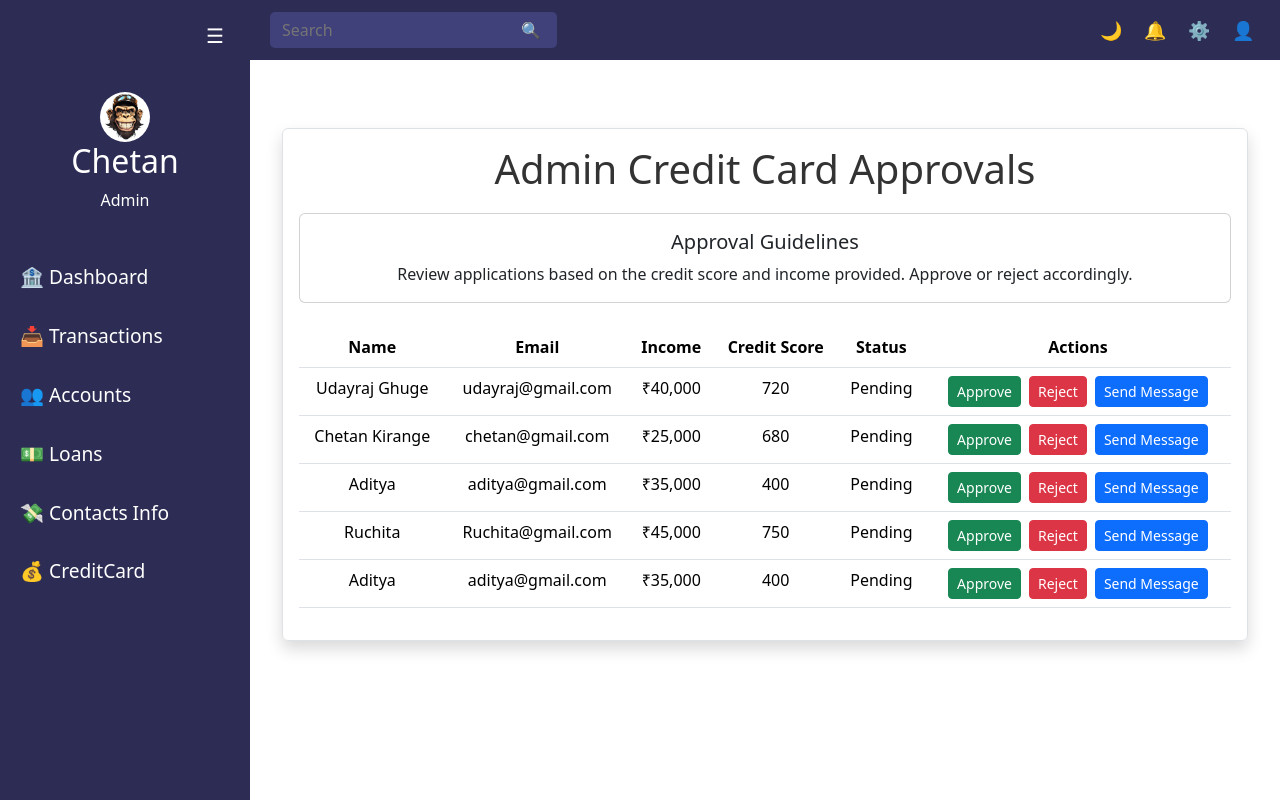
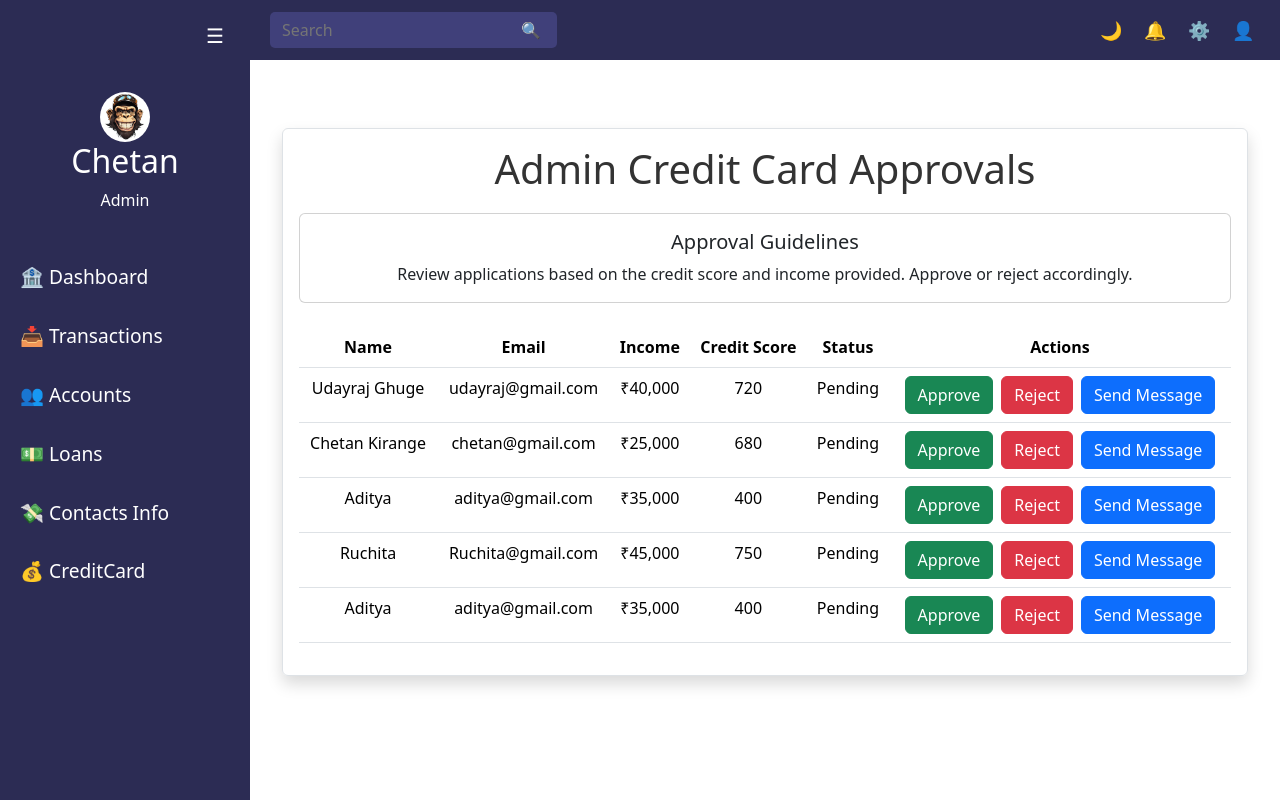
Before and after one commit to AdizZGit/FINAL-finvault-, a React (Create React App) app: page /creditcard in a window 1280 px wide. Built offline with nearby package versions, Linux system fonts and the light colour scheme.

Commit message:
button size increases

```diff
--- a/src/pages/CreditCard.jsx
+++ b/src/pages/CreditCard.jsx
@@ -53,9 +53,9 @@ export default function CreditCard() {
                 <td>{app.creditScore}</td>
                 <td>{app.status}</td>
                 <td>
-                  <button className="btn btn-success btn-sm me-2">Approve</button>
-                  <button className="btn btn-danger btn-sm me-2">Reject</button>
-                  <button className="btn btn-primary btn-sm">Send Message</button>
+                  <button className="btn btn-success me-2">Approve</button>
+                  <button className="btn btn-danger  me-2">Reject</button>
+                  <button className="btn btn-primary ">Send Message</button>
                 </td>
               </tr>
             ))}
```
